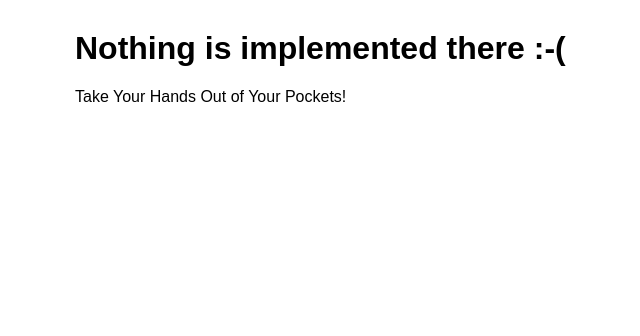
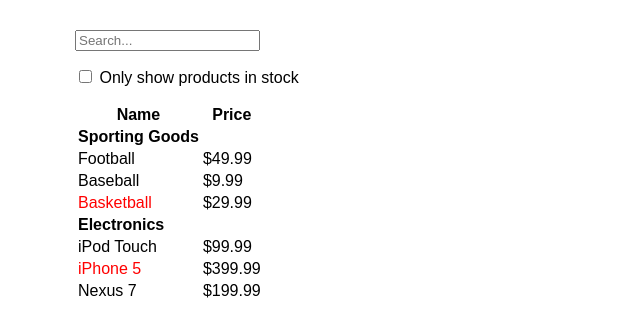
Before and after one commit to cpuy/react-hands-on, a React (Create React App) app: page / in a window 1280 px wide. Shown: the top 336 px of the page, without its empty margins (165-805 px from the left). Built offline with nearby package versions, Linux system fonts and the light colour scheme.

Commit message:
Static data

```diff
--- a/src/components/FilterableProductTable.js
+++ b/src/components/FilterableProductTable.js
@@ -1,11 +1,29 @@
 import React, { Component } from 'react';
+import ProductTable from "./ProductTable";
+import SearchBar from "./SearchBar";
 
 export default class FilterableProductTable extends Component {
+    constructor(props){
+        super(props);
+        this.state = {
+            filterText: '',
+            inStockOnly: false
+        };
+    }
   render() {
+
+
     return (
       <div>
-        <h1>Nothing is implemented there :-(</h1>
-        <p>Take Your Hands Out of Your Pockets!</p>
+        <SearchBar
+            filterText={this.state.filterText}
+            inStockOnly={this.state.inStockOnly}
+        />
+        <ProductTable
+            products={this.props.products}
+            filterText={this.state.filterText}
+            inStockOnly={this.state.inStockOnly}
+        />
       </div>
     );
   }
--- /dev/null
+++ b/src/components/ProductCategoryRow.js
@@ -0,0 +1,11 @@
+import React, { Component } from 'react';
+
+export default class ProductCategoryRow extends Component {
+  render() {
+    return (
+      <tr>
+         <td style={{fontWeight:'bold'}}>{this.props.category}</td>
+      </tr>
+    );
+  }
+}
--- /dev/null
+++ b/src/components/ProductRow.js
@@ -0,0 +1,19 @@
+import React, {Component} from 'react';
+
+export default class ProductRow extends Component {
+    render() {
+
+        const product = this.props.product;
+        const name = product.stocked ? product.name :
+            <span style={{color: 'red'}}>
+        {product.name}
+      </span>;
+
+        return (
+            <tr>
+                <td>{name}</td>
+                <td>{product.price}</td>
+            </tr>
+        );
+    }
+}
--- /dev/null
+++ b/src/components/ProductTable.js
@@ -0,0 +1,41 @@
+import React, {Component} from 'react';
+import ProductRow from "./ProductRow";
+import ProductCategoryRow from "./ProductCategoryRow";
+
+
+export default class ProductTable extends Component {
+    render() {
+        const filterText = this.props.filterText;
+        const inStockOnly = this.props.inStockOnly;
+
+        let products = this.props.products;
+        let rows = [];
+        let previousCategory;
+
+        products.map((product) => {
+            if(product.name.indexOf(filterText) === -1){
+                return;
+            }
+            if(inStockOnly && !product.stocked){
+                return;
+            }
+            if (previousCategory !== product.category) {
+                previousCategory = product.category;
+                rows.push(<ProductCategoryRow category={product.category}/>);
+            }
+            rows.push(<ProductRow product={product}/>);
+        });
+
+        return (
+            <table>
+                <thead>
+                <tr style={{fontWeight: 'bold'}}>
+                    <th>Name</th>
+                    <th>Price</th>
+                </tr>
+                </thead>
+                <tbody>{rows}</tbody>
+            </table>
+        );
+    }
+}
--- /dev/null
+++ b/src/components/SearchBar.js
@@ -0,0 +1,22 @@
+import React, {Component} from 'react';
+
+export default class SearchBar extends Component {
+    render() {
+        const filterText=this.props.filterText;
+        const inStockOnly=this.props.inStockOnly;
+
+        return (
+            <form>
+                <input
+                    type="text"
+                    placeholder="Search..."
+                    value={filterText}/>
+                <p>
+                    <input type="checkbox" checked={inStockOnly}/>
+                    {' '}
+                    Only show products in stock
+                </p>
+            </form>
+        );
+    }
+}
```
